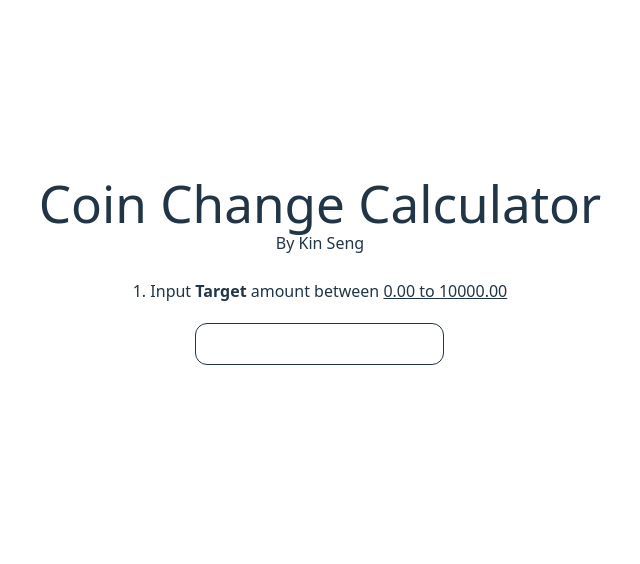
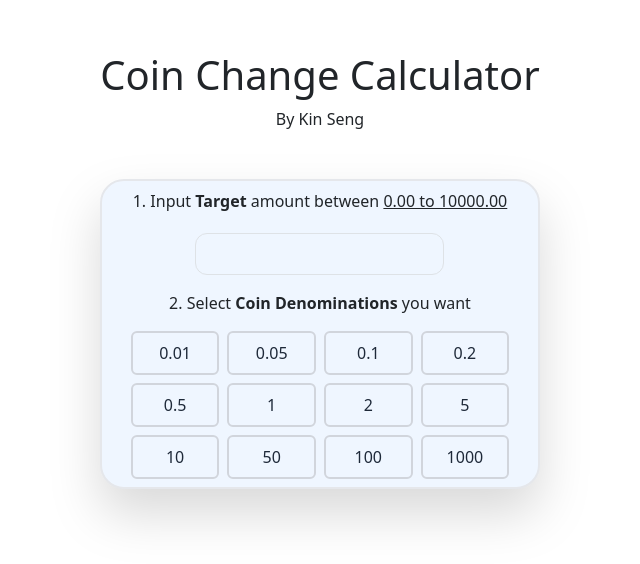
Before and after one commit to im-ksc/coin-calculator-frontend, a React (Vite) app: page / in a window 1280 px wide. Shown: the part 130-694 px from the top of the page, without its empty margins (320-960 px from the left). Built offline with nearby package versions, Linux system fonts and the light colour scheme.

Commit message:
feat: Added Coin Denom selection

```diff
--- a/package.json
+++ b/package.json
@@ -14,6 +14,7 @@
     "bootstrap": "^5.3.7",
     "react": "^19.1.0",
     "react-dom": "^19.1.0",
+    "reactstrap": "^9.2.3",
     "tailwindcss": "^4.1.11"
   },
   "devDependencies": {
--- a/src/App.css
+++ b/src/App.css
@@ -1,4 +1,5 @@
 @import "tailwindcss";
+@import 'bootstrap/dist/css/bootstrap.min.css';
 
 #root {
   max-width: 1280px;
--- a/src/App.jsx
+++ b/src/App.jsx
@@ -1,9 +1,11 @@
 import { useState } from 'react'
 import './App.css'
 import TargetInput from './components/TargetInput'
+import CoinDenominations from './components/CoinDenominations';
 
 function App() {
-  const [target, setTarget] = useState('')
+  const [target, setTarget] = useState('');
+  const [selectedCoins, setSelectedCoins] = useState([]);
 
 
   const COINS_DENOMINATIONS = [0.01, 0.05, 0.1, 0.2, 0.5, 1, 2, 5, 10, 50, 100, 1000];
@@ -15,15 +17,25 @@ function App() {
     }
   }
 
-
+  function handleCoinClick(coin) {
+    const index = selectedCoins.indexOf(coin);
+    if (index < 0) {
+      selectedCoins.push(coin);
+    } else {
+      selectedCoins.splice(index, 1);
+    }
+    setSelectedCoins([...selectedCoins]);
+  };
 
   return (
     <>
-      <div class="container-sm">
+      <div className="container">
         <h1>Coin Change Calculator</h1>
         <p>By Kin Seng</p>
-        <br />
-        <TargetInput target={target} handleTargetInput={handleTargetInput}/>
+          <div className="mt-5 bg-blue-50 p-2 rounded-3xl drop-shadow-2xl border-gray-200 border-2">
+            <TargetInput target={target} handleTargetInput={handleTargetInput}/> <br />
+            <CoinDenominations coins={COINS_DENOMINATIONS} selectedCoins={selectedCoins} handleCoinClick={handleCoinClick} />
+          </div>
       </div>
     </>
   )
--- a/src/components/CoinDenominations.jsx
+++ b/src/components/CoinDenominations.jsx
@@ -0,0 +1,31 @@
+import { ButtonGroup } from "reactstrap"
+
+function CoinDenominations({ coins, selectedCoins, handleCoinClick }) {
+    return (
+        <>
+            <div className="mt-3">
+                <p>2. Select <b>Coin Denominations</b> you want</p>
+                    <ButtonGroup>
+                        <div className="grid grid-cols-4 gap-2">
+                            {coins.map((coin) => (
+                                <button
+                                      className={`rounded px-4 py-2 border-2 w-full text-sm font-medium transition-colors duration-100 ${
+                                            selectedCoins.includes(coin)
+                                            ? 'bg-gray-500 text-white'
+                                            : 'bg-transparent text-gray-800 border-gray-300 hover:bg-gray-100'
+                                        }`}
+                                    outline
+                                    onClick={() => handleCoinClick(coin)}
+                                    key={coin}
+                                    >
+                                    {coin}
+                                </button>
+                            ))}
+                        </div>
+                    </ButtonGroup>
+            </div>
+        </>
+    )
+}
+
+export default CoinDenominations
--- a/src/components/TargetInput.jsx
+++ b/src/components/TargetInput.jsx
@@ -5,7 +5,7 @@ function TargetInput({ target, handleTargetInput }) {
             <label>
                 <p>1. Input <b>Target</b> amount between <u>0.00 to 10000.00</u></p>
                 <input
-                    class="text-center border rounded-xl p-2 mt-5"
+                    className="text-center border rounded-xl p-2 mt-1"
                     type="number"
                     step="0.01"
                     min="0"
--- a/src/index.css
+++ b/src/index.css
@@ -35,25 +35,6 @@ h1 {
   line-height: 1.1;
 }
 
-button {
-  border-radius: 8px;
-  border: 1px solid transparent;
-  padding: 0.6em 1.2em;
-  font-size: 1em;
-  font-weight: 500;
-  font-family: inherit;
-  background-color: #00d9ff;
-  cursor: pointer;
-  transition: border-color 0.25s;
-}
-button:hover {
-  border-color: #000dff;
-}
-button:focus,
-button:focus-visible {
-  outline: 4px auto -webkit-focus-ring-color;
-}
-
 @media (prefers-color-scheme: light) {
   :root {
     color: #213547;
```
Also changed, not shown: 1 other file (tests, documents, lock files or other folders).
